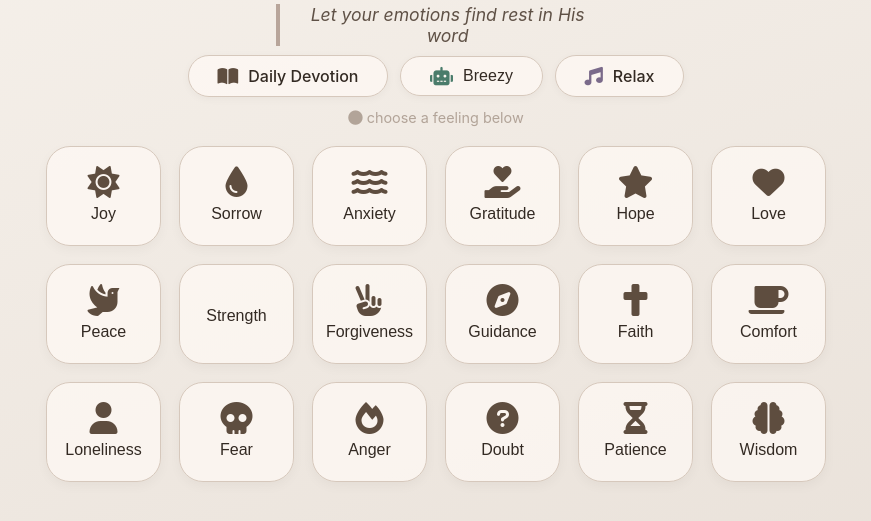
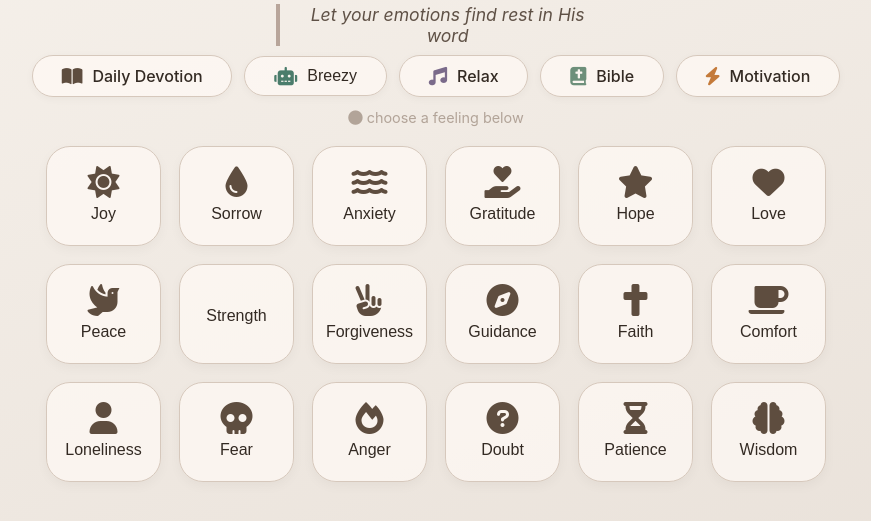
Before and after one commit to kalimjek77-glitch/Bible, a plain HTML site: page index.html in a window 1280 px wide. Shown: the part 155-676 px from the top of the page, without its empty margins (204-1075 px from the left). Drawn offline with Linux system fonts and the light colour scheme.

Commit message:
Update button row to include Bible and Motivation

```diff
--- a/index.html
+++ b/index.html
@@ -133,7 +133,7 @@
             margin-right: auto;
         }
 
-        /* --- BUTTON ROW: Devotion + Breezy + Relax --- */
+        /* --- BUTTON ROW: Devotion + Breezy + Relax + Bible + Motivation --- */
         .button-row {
             display: flex;
             flex-wrap: wrap;
@@ -189,12 +189,27 @@
             color: #2b211b;
         }
 
-        /* Relax button specific style */
         .action-btn.relax i {
             color: #7a6a8a;
         }
 
         .action-btn.relax:active i {
+            color: #2b211b;
+        }
+
+        .action-btn.bible i {
+            color: #6d8f7a;
+        }
+
+        .action-btn.bible:active i {
+            color: #2b211b;
+        }
+
+        .action-btn.motivation i {
+            color: #c47a3a;
+        }
+
+        .action-btn.motivation:active i {
             color: #2b211b;
         }
 
@@ -663,7 +678,7 @@
             </h1>
             <p>Let your emotions find rest in His word</p>
 
-            <!-- BUTTON ROW: Devotion + Breezy + Relax -->
+            <!-- BUTTON ROW: Devotion + Breezy + Relax + Bible + Motivation -->
             <div class="button-row">
                 <a href="devotion.html" class="action-btn">
                     <i class="fas fa-book-open"></i> Daily Devotion
@@ -673,6 +688,12 @@
                 </button>
                 <a href="music.html" class="action-btn relax">
                     <i class="fas fa-music"></i> Relax
+                </a>
+                <a href="bible.html" class="action-btn bible">
+                    <i class="fas fa-bible"></i> Bible
+                </a>
+                <a href="motivation.html" class="action-btn motivation">
+                    <i class="fas fa-bolt"></i> Motivation
                 </a>
             </div>
 
```
